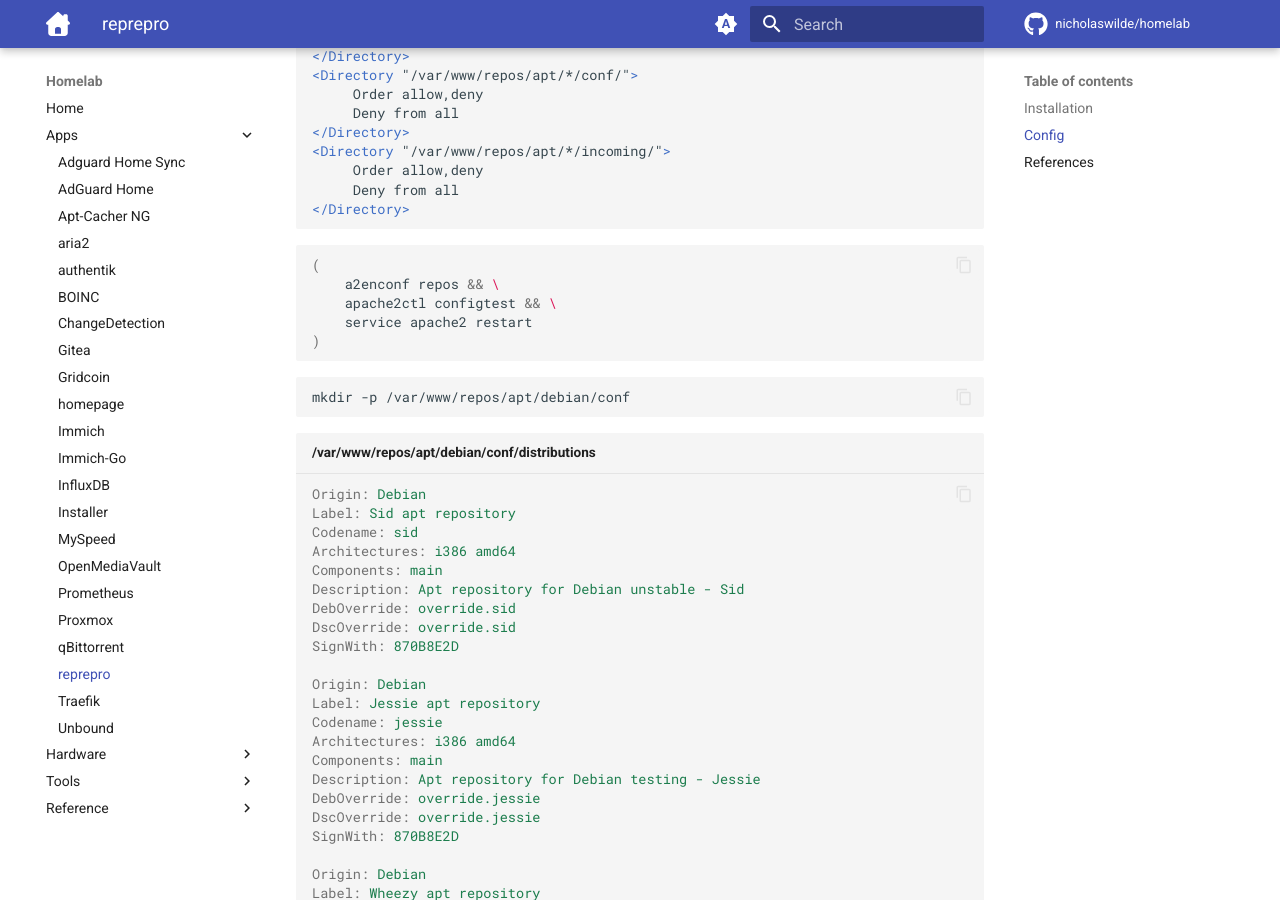
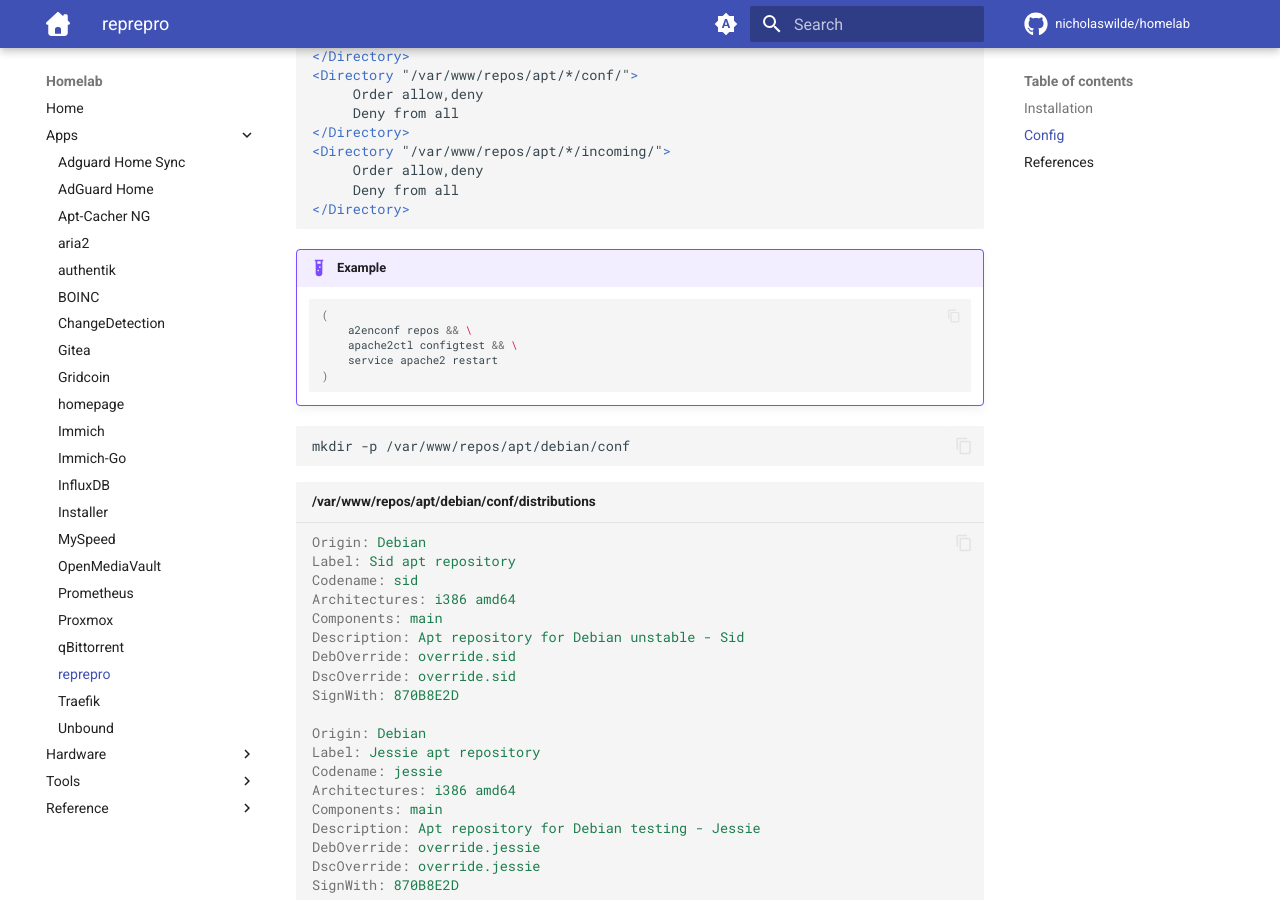
Before and after one commit to nicholaswilde/homelab, an MkDocs documentation site: the page built from docs/apps/reprepro.md, in a window 1280 px wide and 900 px high, scrolled down 901 px. Built offline with MkDocs 1.6.1 and Material for MkDocs 9.7.7, drawn with Linux system fonts in a browser that asks for light colours; emoji names are drawn with the system emoji font; comment, search, counter and statistics services are not loaded.

Commit message:
Update reprepro.md

````diff
--- a/docs/apps/reprepro.md
+++ b/docs/apps/reprepro.md
@@ -49,13 +49,15 @@ echo "ServerName localhost" | tee -a /etc/apache2/apache2.conf
 </Directory>
 ```
 
-```shell
-(
-    a2enconf repos && \
-    apache2ctl configtest && \
-    service apache2 restart
-)
-```
+!!! example
+
+    ```shell
+    (
+        a2enconf repos && \
+        apache2ctl configtest && \
+        service apache2 restart
+    )
+    ```
 
 ```shell
 mkdir -p /var/www/repos/apt/debian/conf
````
